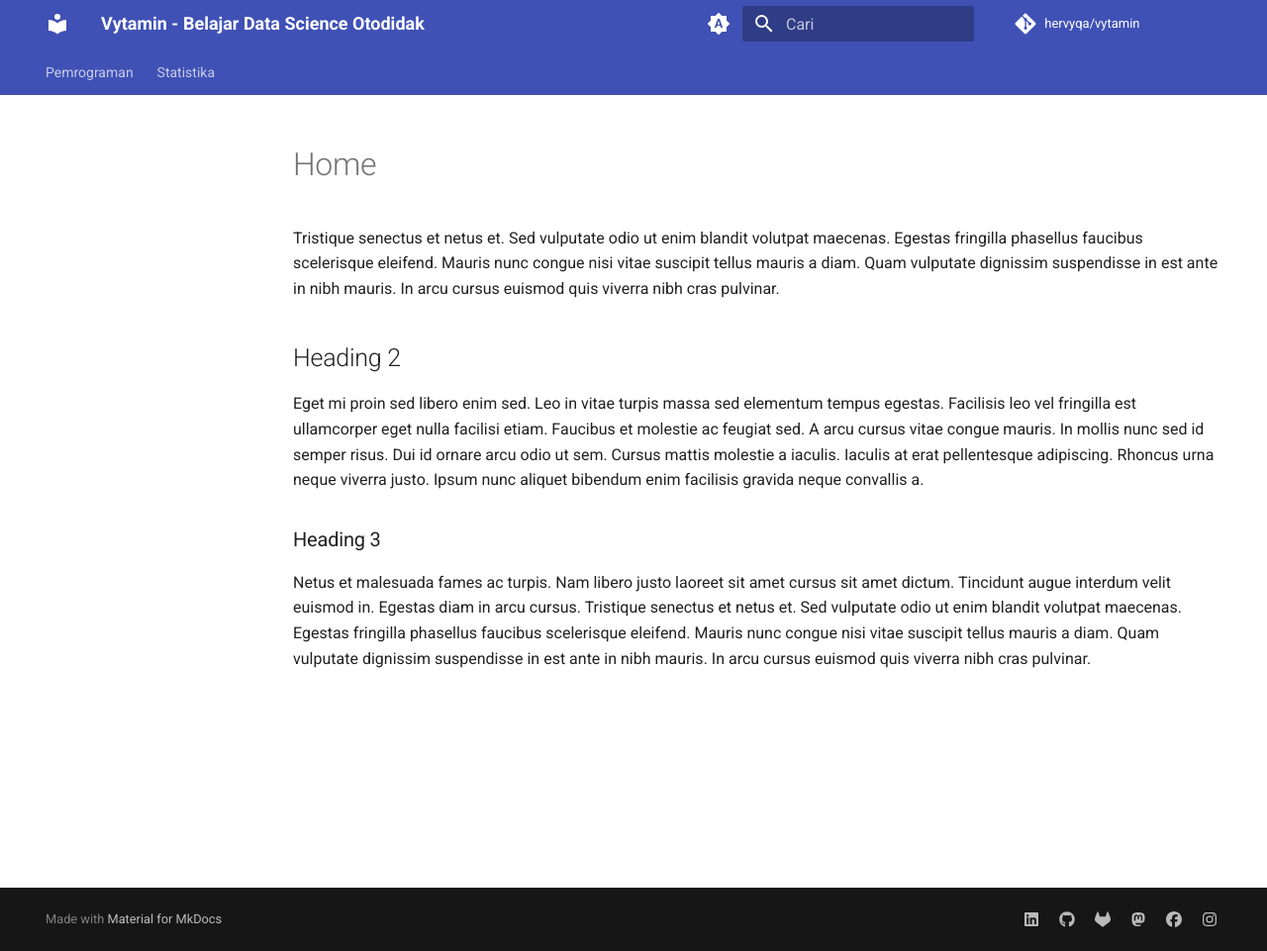
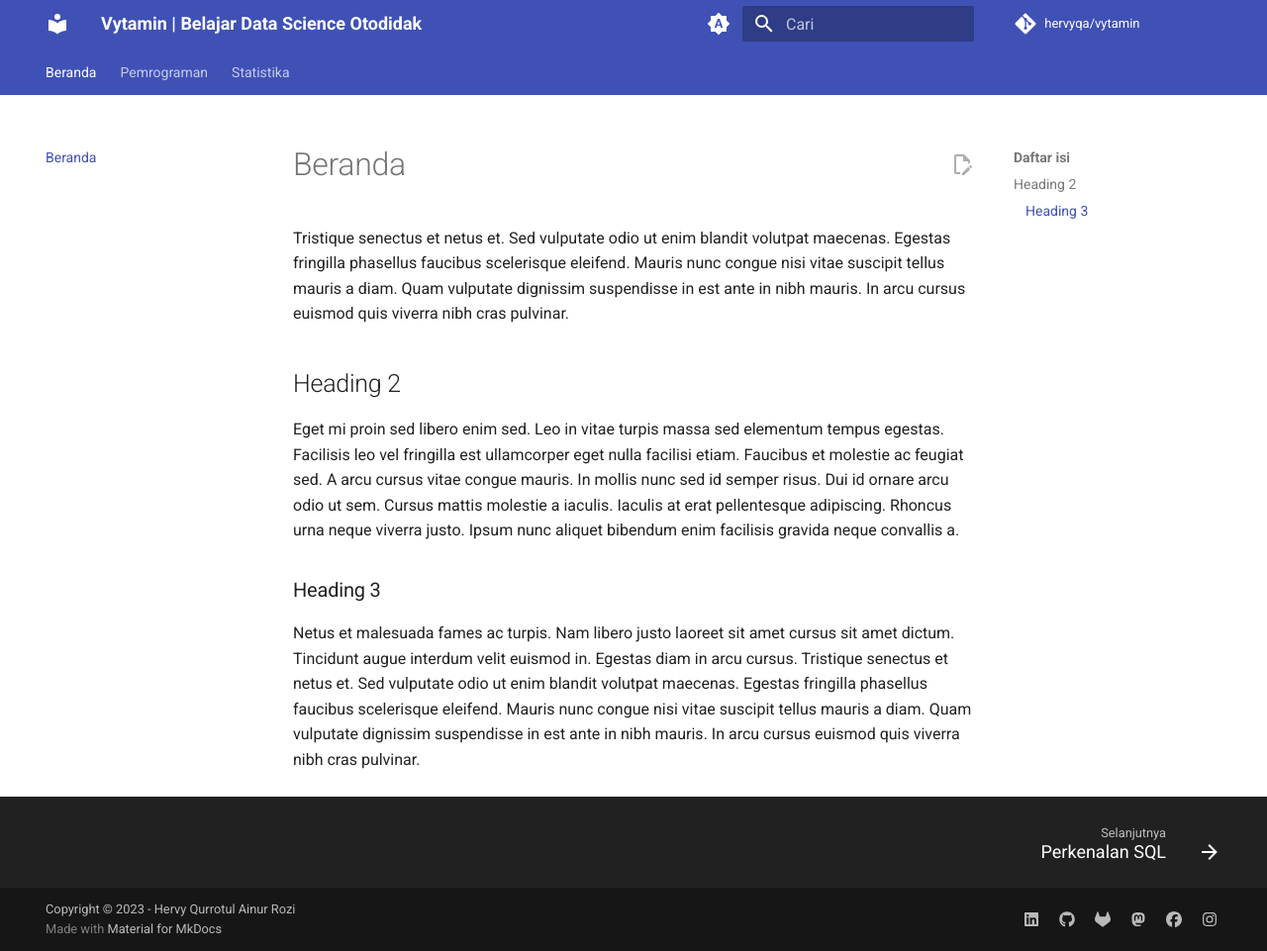
Before and after one commit to hervyqa/dataskill, an MkDocs documentation site: the page built from docs/index.md, in a window 1280 px wide and 961 px high. Shown: the whole window at 99% size. Built offline with MkDocs 1.6.1 and Material for MkDocs 9.7.7, drawn with Linux system fonts in a browser that asks for light colours; comment, search, counter and statistics services are not loaded.

Commit message:
remove toc integrated, custom copyright

```diff
--- a/mkdocs.yml
+++ b/mkdocs.yml
@@ -1,9 +1,10 @@
-site_name: Vytamin - Belajar Data Science Otodidak
+site_name: Vytamin | Belajar Data Science Otodidak
 site_url: https://vytamin.hervyqa.id
 repo_name: hervyqa/vytamin
 repo_url: https://github.com/hervyqa/vytamin
 
 nav:
+  - Beranda: index.md
   - Pemrograman:
     - SQL:
       - pemrograman/sql/index.md
@@ -35,12 +36,13 @@ theme:
   font:
     text: Roboto
   features:
+    - content.action.edit
+    - navigation.footer
+    - navigation.indexes
     - navigation.instant
     - navigation.tabs
     - navigation.top
     - navigation.tracking
-    - toc.integrate
-    - navigation.footer
   palette:
     # automatic mode
     - media: "(prefers-color-scheme)"
@@ -84,3 +86,5 @@ extra:
       Anda yang berulang untuk mengukur efektivitas dokumentasi kami dan
       apakah pengguna menemukan apa yang mereka cari. Dengan persetujuan Anda,
       Anda membantu kami untuk membuat dokumentasi kami lebih baik.
+
+copyright: Copyright &copy; 2023 - Hervy Qurrotul Ainur Rozi
```
